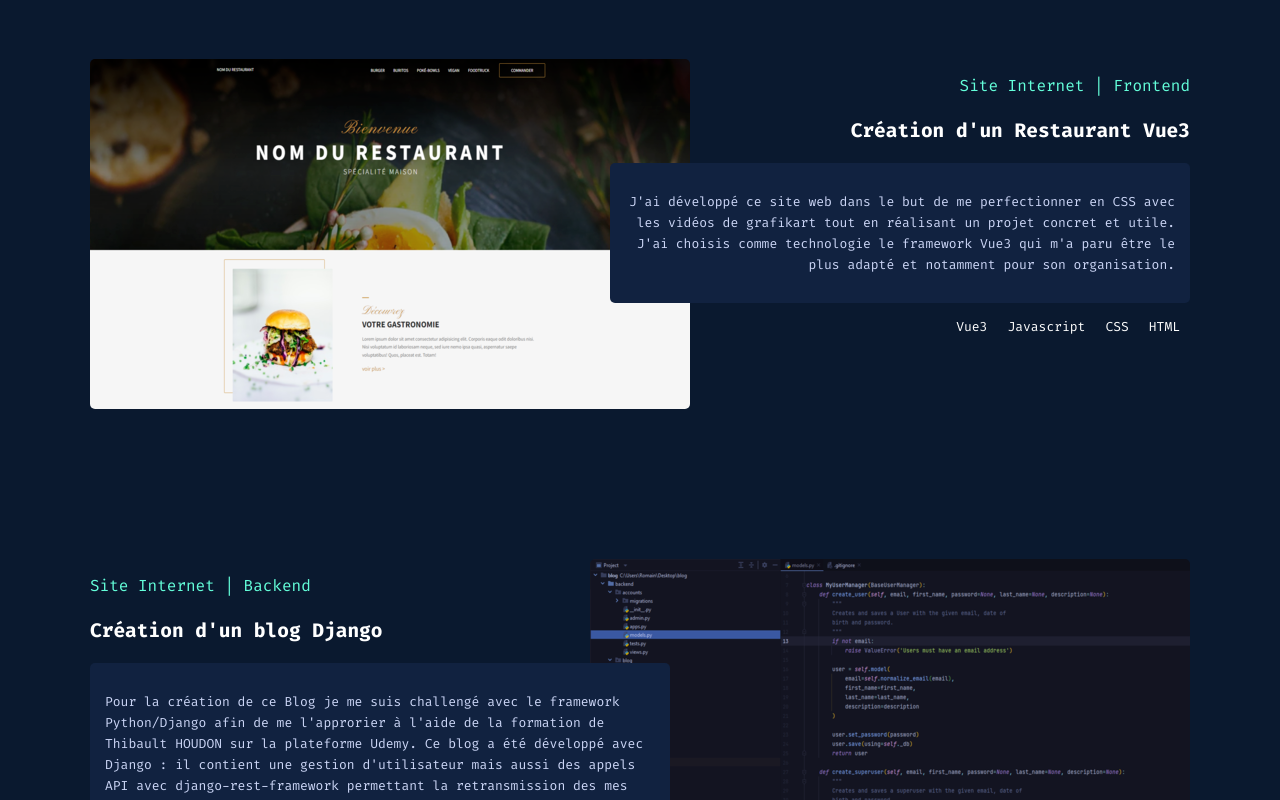
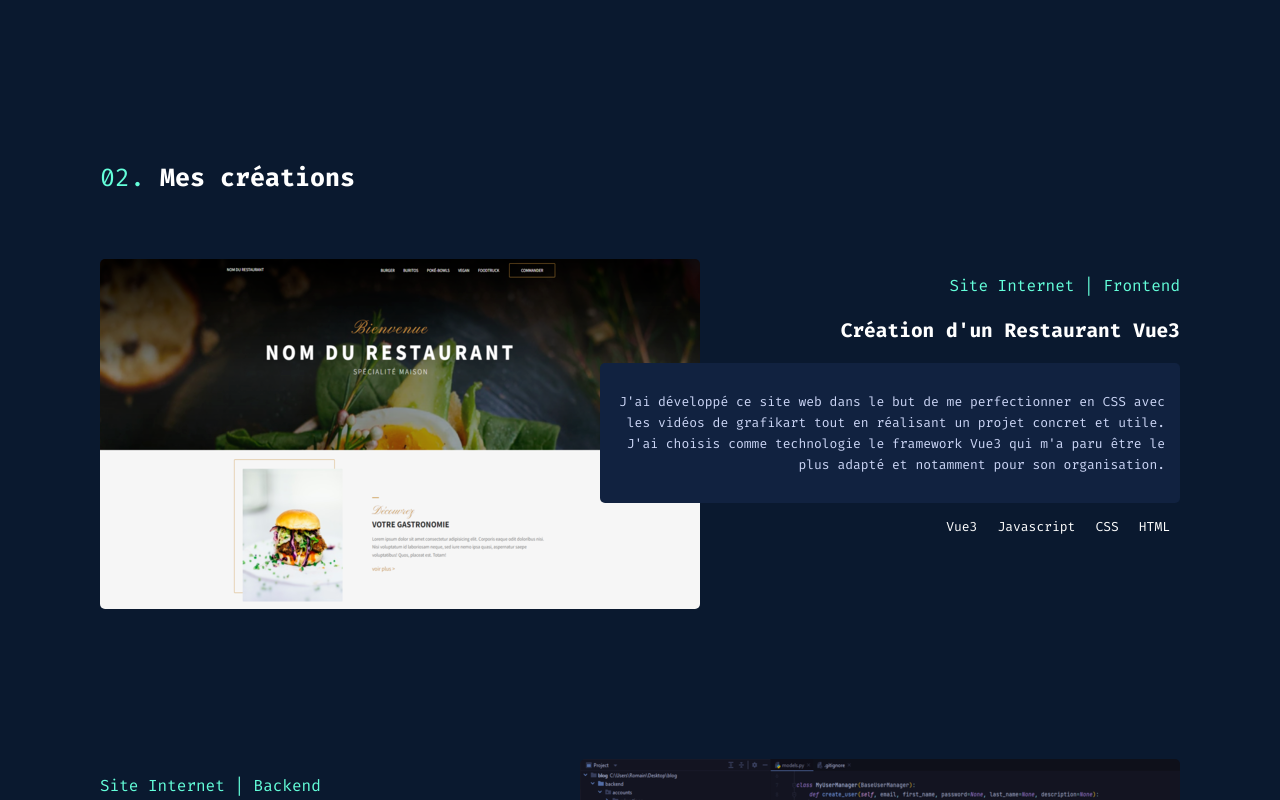
Before and after one commit to romaindemeure/Portfolio, a Vue app: page / in a window 1280 px wide. Shown: the part 2080-2880 px from the top of the page. Built offline with nearby package versions, Linux system fonts and the light colour scheme; some icons are missing.

Commit message:
modification responsive PersonalProject

```diff
--- a/src/components/PersonalProjects.vue
+++ b/src/components/PersonalProjects.vue
@@ -176,12 +176,12 @@
     cursor: pointer;
 }
 
-@media only screen and (min-width: 1150px)  {
+@media only screen and (min-width: 1000px)  {
     .container {
         display: block;
         max-width: 1100px;
         margin: 400px auto;
-        padding: 0 50px;
+        padding: 200px 100px;
     }
 
     .container .section {
```
